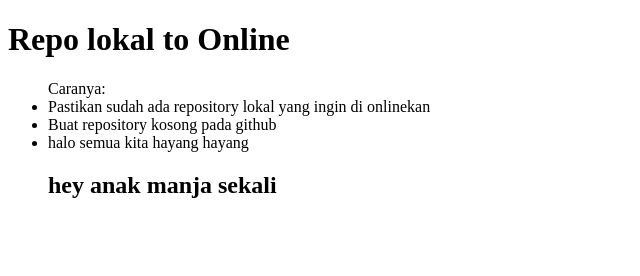
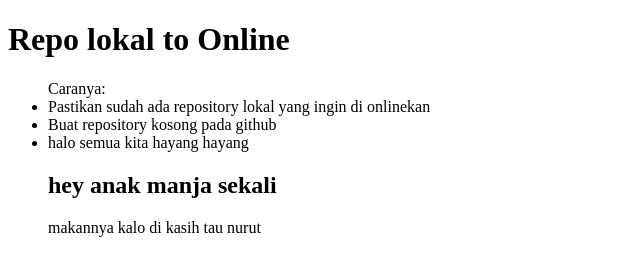
Before and after one commit to AlvitoAlfian/repo-lokal-vito, a plain HTML site: page index.html in a window 1280 px wide. Shown: the whole page, without its empty margins (0-640 px from the left). Drawn offline with Linux system fonts and the light colour scheme.

Commit message:
cuman nambahin dikit

```diff
--- a/index.html
+++ b/index.html
@@ -13,6 +13,7 @@
         <li>Buat repository kosong pada github</li>
         <li>halo semua kita hayang hayang</li>
         <h2>hey anak manja sekali</h2>
+        <p>makannya kalo di kasih tau nurut</p>
     </ul>
 </body>
 </html>
```
